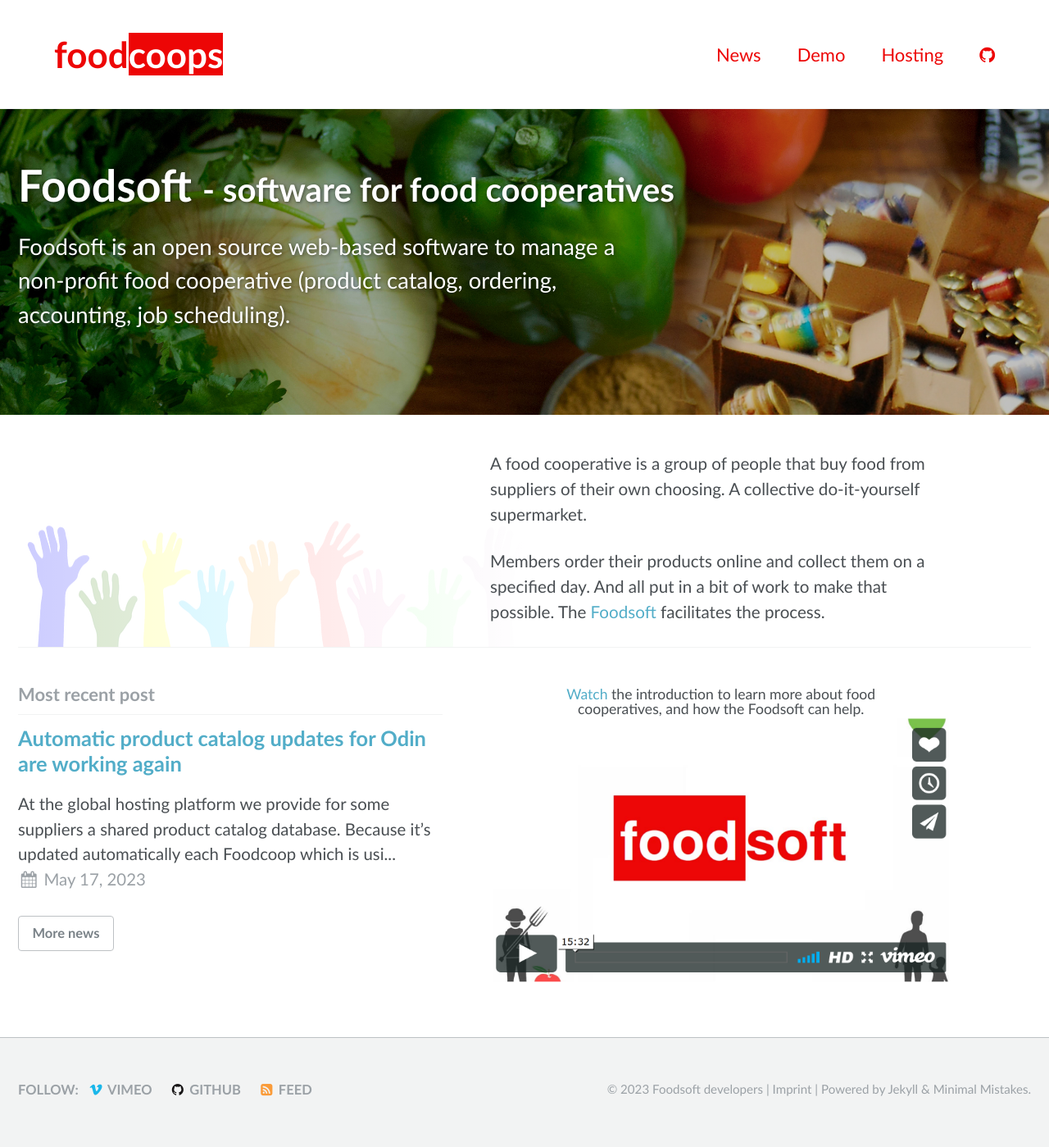
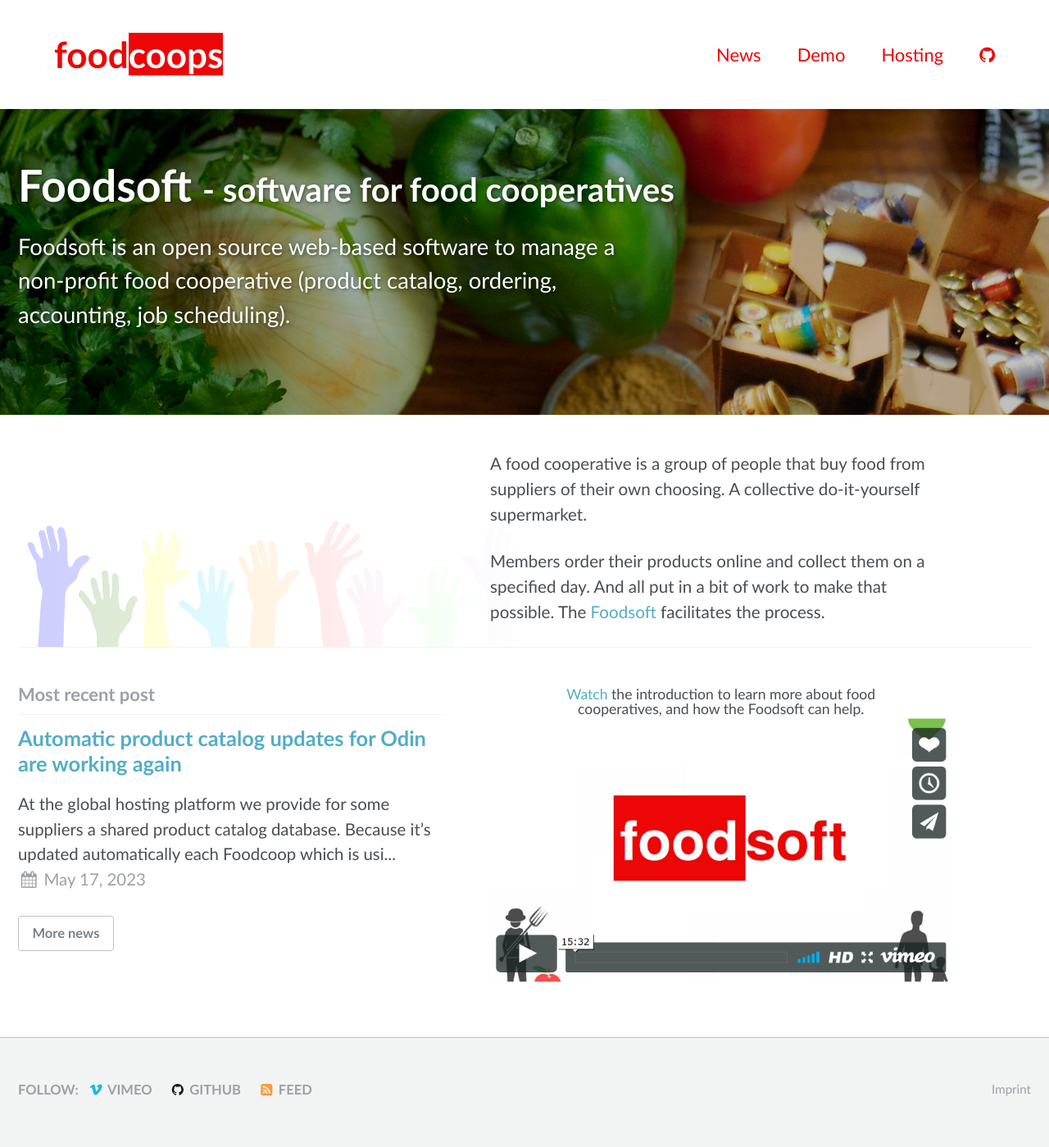
Before and after one commit to foodcoops/foodcoops.github.io, a Jekyll site: the page built from index.html, in a window 1280 px wide. Shown: the whole page at 82% size. Built offline with Jekyll 4.4.1, drawn with Linux system fonts in a browser that asks for light colours.

Commit message:
Remove copyright statement and theme credits

```diff
--- a/_includes/footer.html
+++ b/_includes/footer.html
@@ -22,4 +22,4 @@
   </ul>
 </div>
 
-<div class="page__footer-copyright">&copy; {{ site.time | date: '%Y' }} {{ site.name | default: site.title }} | <a href="{{ '/imprint' | absolute_url }}" rel="nofollow">Imprint</a> | {{ site.data.ui-text[site.locale].powered_by | default: "Powered by" }} <a href="http://jekyllrb.com" rel="nofollow">Jekyll</a> &amp; <a href="https://mademistakes.com/work/minimal-mistakes-jekyll-theme/" rel="nofollow">Minimal Mistakes</a>.</div>
+<div class="page__footer-copyright"><a href="{{ '/imprint' | absolute_url }}" rel="nofollow">Imprint</a></div>
```
